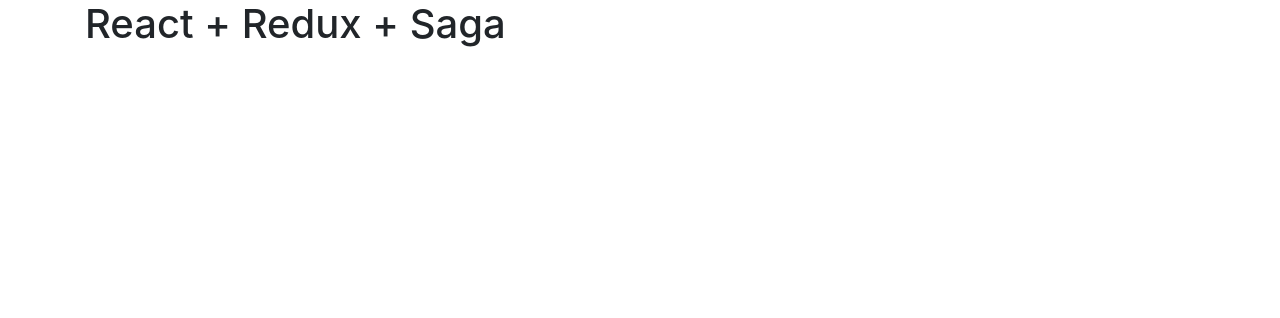
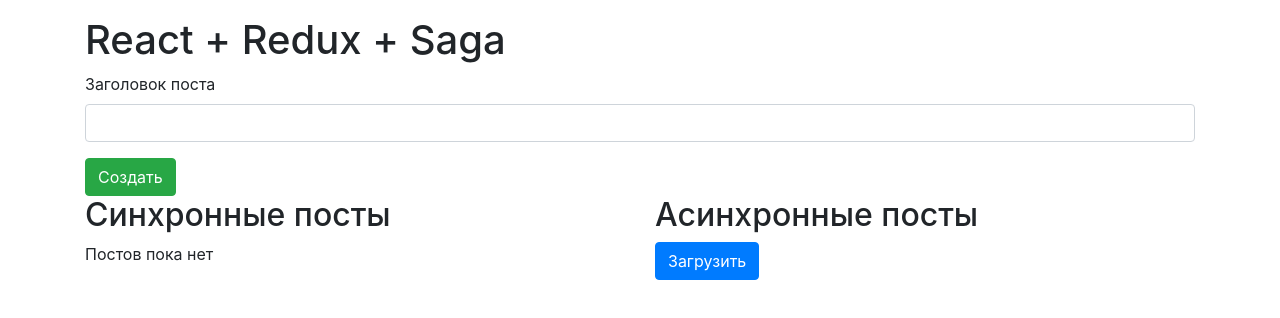
Before and after one commit to LArbuzov17/polygon, a React (Create React App) app: page / in a window 1280 px wide. Shown: the top 318 px of the page. Built offline with nearby package versions, Linux system fonts and the light colour scheme.

Commit message:
Basic React Redux Sage app structure created

```diff
--- a/package.json
+++ b/package.json
@@ -6,6 +6,7 @@
     "@testing-library/jest-dom": "^4.2.4",
     "@testing-library/react": "^9.5.0",
     "@testing-library/user-event": "^7.2.1",
+    "prop-types": "^15.7.2",
     "react": "^16.13.1",
     "react-dom": "^16.13.1",
     "react-scripts": "3.4.1",
--- a/src/App.js
+++ b/src/App.js
@@ -1,9 +1,27 @@
 import React from 'react';
+import PostForm from './components/PostForm';
+import Posts from './components/Posts';
+import FetchedPosts from './components/FetchedPosts';
 
 function App() {
   return (
-    <div className="container">
+    <div className="container pt-3">
       <h1>React + Redux + Saga</h1>
+      <div className="row">
+        <div className="col">
+          <PostForm />
+        </div>
+      </div>
+      <div className="row">
+        <div className="col">
+          <h2>Синхронные посты</h2>
+          <Posts posts={[]} />
+        </div>
+        <div className="col">
+          <h2>Асинхронные посты</h2>
+          <FetchedPosts posts={[]} />
+        </div>
+      </div>
     </div>
   );
 }
--- /dev/null
+++ b/src/components/FetchedPosts.js
@@ -0,0 +1,14 @@
+/* eslint-disable react/display-name */
+import React from 'react';
+import Post from './Post';
+
+export default ({ posts }) => {
+  if (!posts.length) {
+    return (
+      <button type="button" className="btn btn-primary">
+        Загрузить
+      </button>
+    );
+  }
+  return posts.map((post) => <Post post={post} key={post} />);
+};
--- /dev/null
+++ b/src/components/Post.js
@@ -0,0 +1,19 @@
+/* eslint-disable react/display-name */
+import React from 'react';
+import PropTypes from 'prop-types';
+
+function Post({ post }) {
+  return (
+    <div className="card">
+      <div className="card-body">
+        <h5 className="card-title">Title here {post}</h5>
+      </div>
+    </div>
+  );
+}
+
+Post.propTypes = {
+  post: PropTypes.number.isRequired,
+};
+
+export default Post;
--- /dev/null
+++ b/src/components/PostForm.js
@@ -0,0 +1,30 @@
+/* eslint-disable jsx-a11y/label-has-associated-control */
+/* eslint-disable react/prefer-stateless-function */
+// Данный компонент реализован на классе для тренировки
+import React from 'react';
+
+export default class PostForm extends React.Component {
+  constructor(props) {
+    super(props);
+
+    this.state = {};
+  }
+
+  submitHandler = (event) => {
+    event.preventDefault();
+  };
+
+  render() {
+    return (
+      <form onSubmit={this.submitHandler}>
+        <div className="form-group">
+          <label htmlFor="title">Заголовок поста</label>
+          <input type="text" className="form-control" id="title" />
+        </div>
+        <button className="btn btn-success" type="submit">
+          Создать
+        </button>
+      </form>
+    );
+  }
+}
--- /dev/null
+++ b/src/components/Posts.js
@@ -0,0 +1,10 @@
+/* eslint-disable react/display-name */
+import React from 'react';
+import Post from './Post';
+
+export default ({ posts }) => {
+  if (!posts.length) {
+    return <p className="text">Постов пока нет</p>;
+  }
+  return posts.map((post) => <Post post={post} key={post} />);
+};
```
